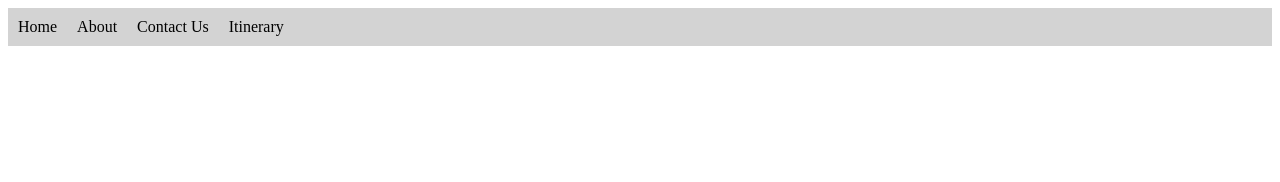
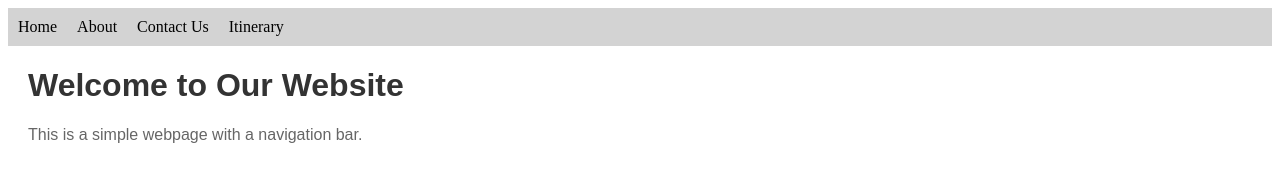
Before and after one commit to acciojob/navigate-in-style-kaushalkrsna1602, a website: page main.html in a window 1280 px wide. Drawn offline with Linux system fonts and the light colour scheme.

Commit message:
created a submission

```diff
--- a/main.html
+++ b/main.html
@@ -1,33 +1,14 @@
 <!DOCTYPE html>
-<html lang="en">
+
+<html>
+
 <head>
-    <meta charset="UTF-8">
-    <meta name="viewport" content="width=device-width, initial-scale=1.0">
-    <title>Nav-Bar Example</title>
-    <style>
-        /* Styling the nav-bar */
-        .navbar {
-            background-color: #D3D3D3;
-            padding: 10px;
-        }
+	<link rel="stylesheet" href="styles.css">
+</head>
 
-        /* Removing bullets from the list and displaying items inline */
-        .navbar ul {
-            list-style: none;
-            padding: 0;
-            margin: 0;
-        }
-
-        /* Styling the list items */
-        .navbar ul li {
-            display: inline;
-            margin-right: 1rem;
-        }
-    </style>
-</head>
 <body>
-
-    <!-- Navigation Bar -->
+	<!-- the entire body must be written by student -->
+	<!-- Navigation Bar -->
     <div class="navbar">
         <ul>
             <li>Home</li>
@@ -37,5 +18,14 @@
         </ul>
     </div>
 
+    <!-- Main Content -->
+    <div class="content">
+        <h1>Welcome to Our Website</h1>
+        <p>This is a simple webpage with a navigation bar.</p>
+    </div>
+    <script type="text/javascript" src="./script.js">
+</script>
+
 </body>
+
 </html>
--- a/script.js
+++ b/script.js
@@ -1 +1,2 @@
 //your JS code here. If required.
+// Example JavaScript to display an alert when the page load
--- a/styles.css
+++ b/styles.css
@@ -1 +1,33 @@
 /*  your css code here. If applicable */
+/* Styling the nav-bar */
+.navbar {
+    background-color: #D3D3D3;
+    padding: 10px;
+}
+
+/* Removing bullets from the list and displaying items inline */
+.navbar ul {
+    list-style: none;
+    padding: 0;
+    margin: 0;
+}
+
+/* Styling the list items */
+.navbar ul li {
+    display: inline;
+    margin-right: 1rem;
+}
+
+/* Basic styling for the content */
+.content {
+    margin: 20px;
+    font-family: Arial, sans-serif;
+}
+
+.content h1 {
+    color: #333;
+}
+
+.content p {
+    color: #666;
+}
```
